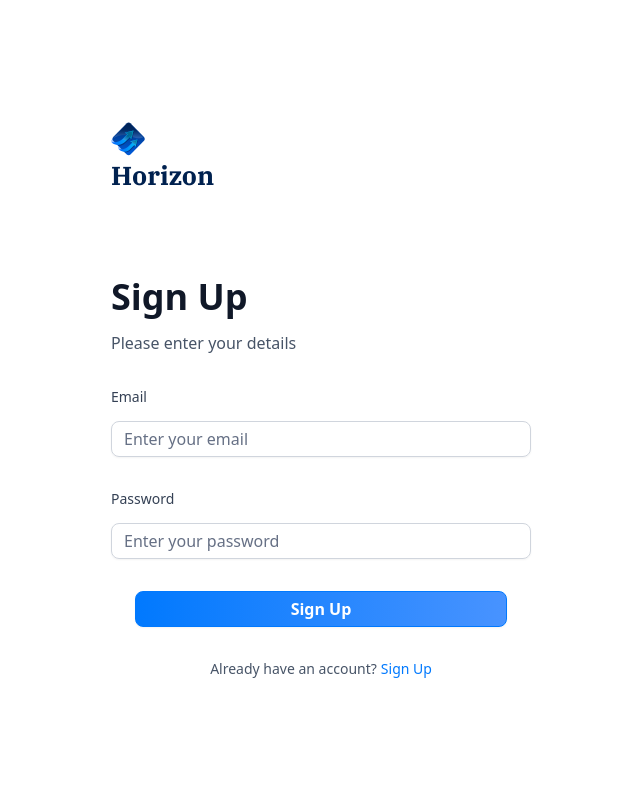
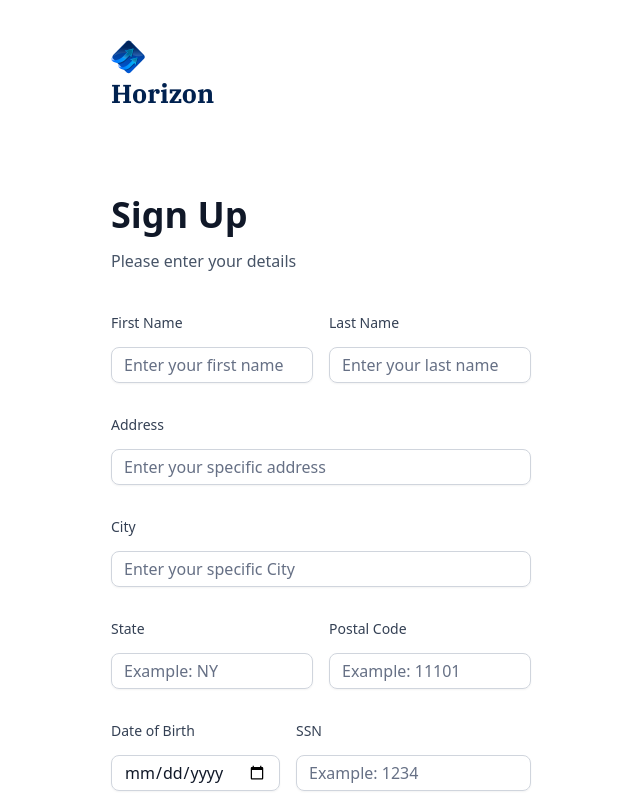
Before and after one commit to JoseBritoP/banking-app, a Next.js app: page /sign-up in a window 1280 px wide. Shown: the top 800 px of the page, without its empty margins (319-959 px from the left). Built offline with nearby package versions, Linux system fonts and the light colour scheme.

Commit message:
Submit function init

```diff
--- a/src/components/shared/AuthComponents/AuthFormComponent.tsx
+++ b/src/components/shared/AuthComponents/AuthFormComponent.tsx
@@ -8,6 +8,7 @@
 import AuthFormInput from "./AuthFormInput";
 import { authFormSchema } from "@/schema";
 import { Loader2 } from "lucide-react";
+import { useRouter } from "next/navigation";
 
 interface AuthFormComponentProps {
   isLoading: boolean;
@@ -20,23 +21,104 @@
   isLoading,
   setIsLoading,
 }: AuthFormComponentProps) {
-  const form = useForm<z.infer<typeof authFormSchema>>({
-    resolver: zodResolver(authFormSchema),
+  const formSchema = authFormSchema(type);
+
+  const form = useForm<z.infer<typeof formSchema>>({
+    resolver: zodResolver(formSchema),
     defaultValues: {
       email: "",
       password: "",
     },
   });
 
-  function onSubmit(values: z.infer<typeof authFormSchema>) {
+  async function onSubmit(values: z.infer<typeof formSchema>) {
     setIsLoading(true);
     console.log(values);
-    setIsLoading(false);
+    const router = useRouter()
+    try {
+      // Sign In with Appwrite & create plaid token
+      if(type === 'sign-up'){
+        // const newUser = await signUp(values)
+        // setUser(newUser)
+      }
+
+      if(type === 'sign-in'){
+        // const response = await signIn({
+        //   email:values.email,
+        //   password:values.password
+        // })
+
+        // if(response) router.push('/')
+      }
+    } catch (error) {
+      console.log(error)
+    } finally{
+      setIsLoading(false);
+    }
   }
 
   return (
     <Form {...form}>
-      <form onSubmit={form.handleSubmit(onSubmit)} className="space-y-8">
+      <form onSubmit={form.handleSubmit(onSubmit)} className="space-y-8 pt-2">
+        {type === "sign-up" && (
+          <>
+            <div className="flex gap-4">
+              <AuthFormInput
+                control={form.control}
+                name="firstName"
+                label="First Name"
+                placeholder="Enter your first name"
+              />
+              <AuthFormInput
+                control={form.control}
+                name="lastName"
+                label="Last Name"
+                placeholder="Enter your last name"
+              />
+            </div>
+            <AuthFormInput
+              control={form.control}
+              name="address"
+              label="Address"
+              placeholder="Enter your specific address"
+            />
+            <AuthFormInput
+              control={form.control}
+              name="city"
+              label="City"
+              placeholder="Enter your specific City"
+            />
+            <div className="flex gap-4">
+              <AuthFormInput
+                control={form.control}
+                name="state"
+                label="State"
+                placeholder="Example: NY"
+              />
+              <AuthFormInput
+                control={form.control}
+                name="postalCode"
+                label="Postal Code"
+                placeholder="Example: 11101"
+              />
+            </div>
+            <div className="flex gap-4">
+              <AuthFormInput
+                control={form.control}
+                name="date"
+                label="Date of Birth"
+                type="date"
+                placeholder="Example: YYYY-MM-DD"
+              />
+              <AuthFormInput
+                control={form.control}
+                name="ssn"
+                label="SSN"
+                placeholder="Example: 1234"
+              />
+            </div>
+          </>
+        )}
         <AuthFormInput
           control={form.control}
           name="email"
```
